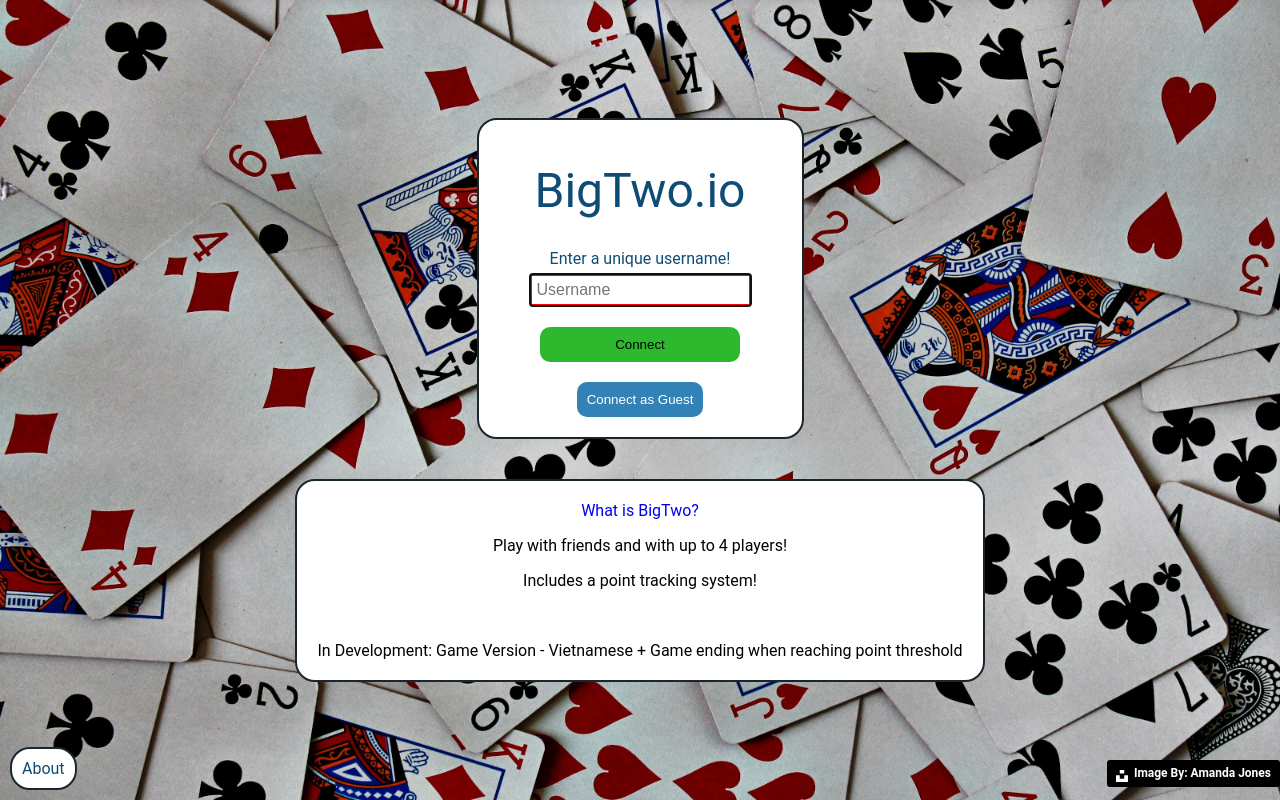
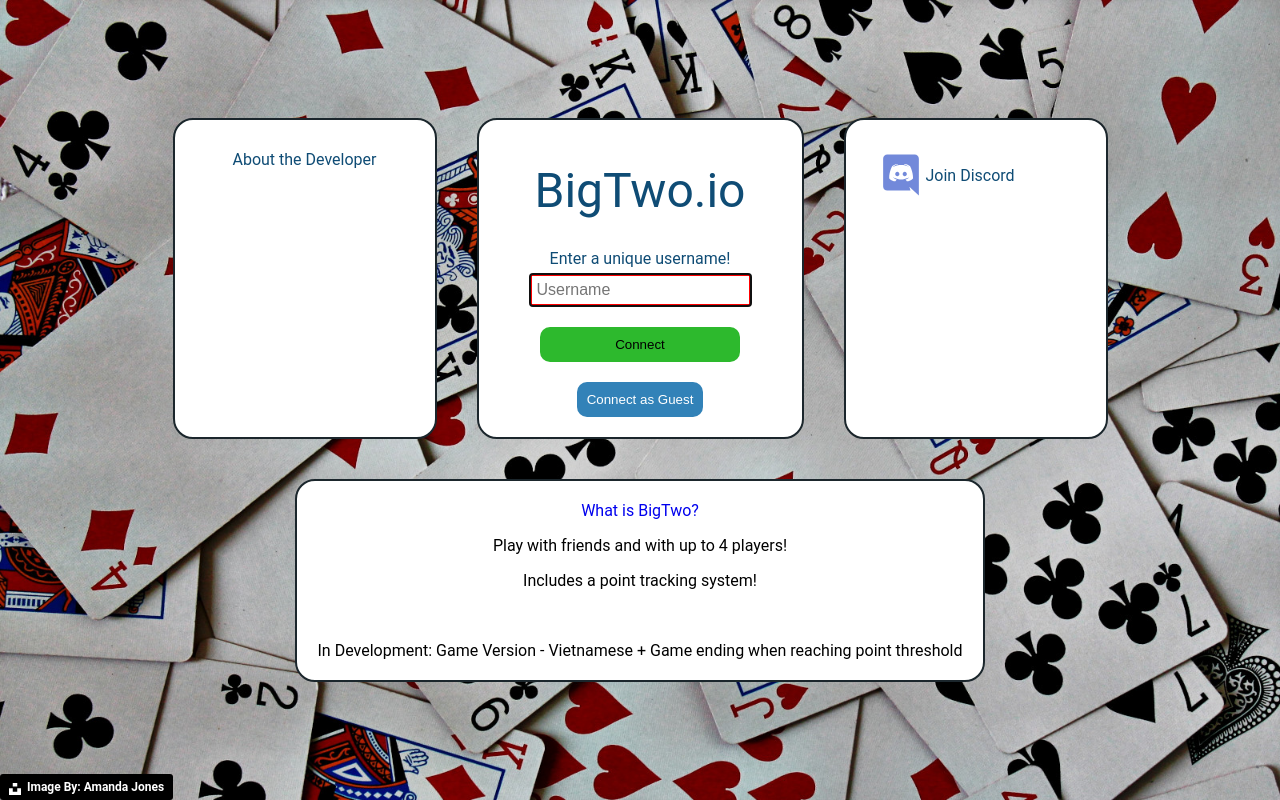
Before and after one commit to yummyblabla/BigTwoNext, a Next.js app: page / in a window 1280 px wide. Built offline with nearby package versions, Linux system fonts and the light colour scheme.

Commit message:
Remade Index

```diff
--- a/next.config.js
+++ b/next.config.js
@@ -6,7 +6,7 @@ module.exports = withImages(withSass({
     autoPrerender: false,
   },
   env: {
-    socketUrl: 'https://api.bigtwo.io',
-    // socketUrl: 'http://localhost:8000',
+    // socketUrl: 'https://api.bigtwo.io',
+    socketUrl: 'http://localhost:8000',
   },
 }));
--- a/src/pages/index.js
+++ b/src/pages/index.js
@@ -63,8 +63,16 @@ const Index = () => {
         <link rel="apple-touch-icon" href="favicon.ico" />
         <link rel="canonical" href="https://bigtwo.io" />
       </Head>
+      <div className="flex-row flex-wrap justify-center mobile">
+        <div className="background-white margin-20 border-radius-20 padding-30 padding-bottom-20 border-dark-one secondary width-200px text-align-center">
+          <Link href="/about">
+            <a className="color-dark-two">
+              About the Developer
+            </a>
+          </Link>
+        </div>
 
-      <div className="background-white margin-20 border-radius-20 padding-30 padding-top-10 padding-bottom-20 border-dark-one">
+        <div className="background-white margin-20 border-radius-20 padding-30 padding-top-10 padding-bottom-20 border-dark-one main">
           <h1 className="font-size-3rem text-align-center color-dark-two margin-bottom-30">
             BigTwo.io
           </h1>
@@ -91,6 +99,14 @@ const Index = () => {
             </button>
           </div>
         </div>
+        <div className="background-white margin-20 border-radius-20 padding-30 padding-bottom-20 border-dark-one width-200px secondary">
+          <a href="https://discord.gg/dxHhmVv" target="_blank" rel="noopener noreferrer" className="flex-row color-dark-two">
+            <img src="/Discord-Logo-Color.svg" alt="Discord" width="50" height="50" />
+            <p>Join Discord</p>
+          </a>
+        </div>
+      </div>
+
 
       <div className="background-white margin-20 border-radius-20 text-align-center border-dark-one">
         <div className="margin-20">
@@ -105,14 +121,6 @@ const Index = () => {
       </div>
 
       <div className="footer color-white flex-row align-center justify-space-between width-100">
-        <div className="background-white padding-10 margin-left-10 margin-bottom-10 border-dark-one border-radius-20">
-          <Link href="/about">
-            <a className="color-dark-two">
-              About
-            </a>
-          </Link>
-        </div>
-
         <a
           style={{
             backgroundColor: 'black', color: 'white', textDecoration: 'none', padding: '4px 6px', fontFamily: '-apple-system, BlinkMacSystemFont, &quot;San Francisco&quot;, &quot;Helvetica Neue&quot;, Helvetica, Ubuntu, Roboto, Noto, &quot;Segoe UI&quot;, Arial, sans-serif', fontSize: '12px', fontWeight: 'bold', lineHeight: 1.2, display: 'inline-block', borderRadius: '3px',
@@ -161,6 +169,24 @@ const Index = () => {
           .button-random:hover {
             background-color: ${variables.dark_two_color};
           }
+
+          @media only screen and (max-width: 600px) {
+              .page {
+                height: 100%;
+              }
+              .mobile {
+                flex-direction: column !important;
+              }
+              .main {
+                order: 0;
+              }
+              .secondary {
+                order: 1;
+              }
+              .footer {
+                position: relative;
+              }
+          }
         `}
       </style>
     </div>
--- a/src/styles.scss
+++ b/src/styles.scss
@@ -222,6 +222,9 @@ a {
   display: flex;
   flex-direction: column;
 }
+.flex-wrap {
+  flex-wrap: wrap;
+}
 
 .justify-center {
   justify-content: center;
```
Also changed, not shown: public/Discord-Logo-Color.svg (added). Lines whose indentation alone changed are shown as unchanged.
